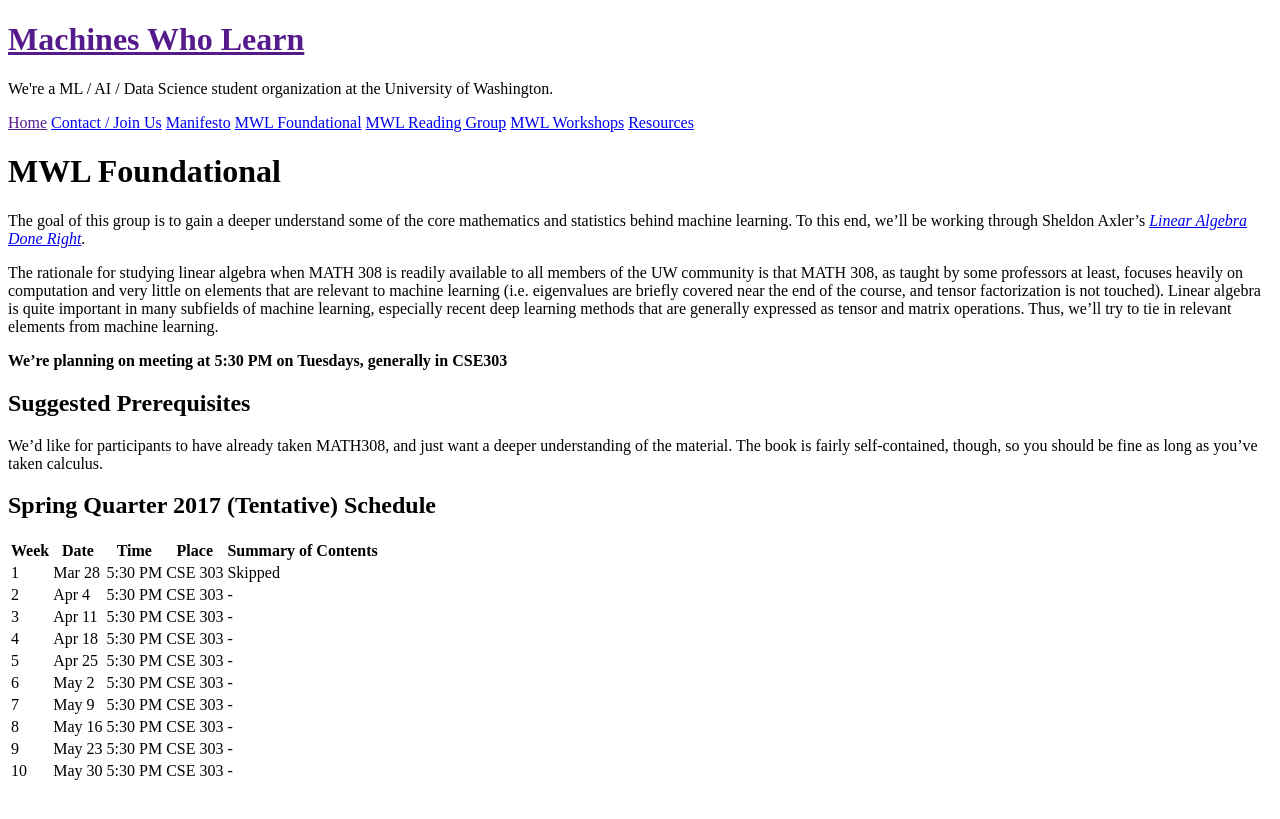
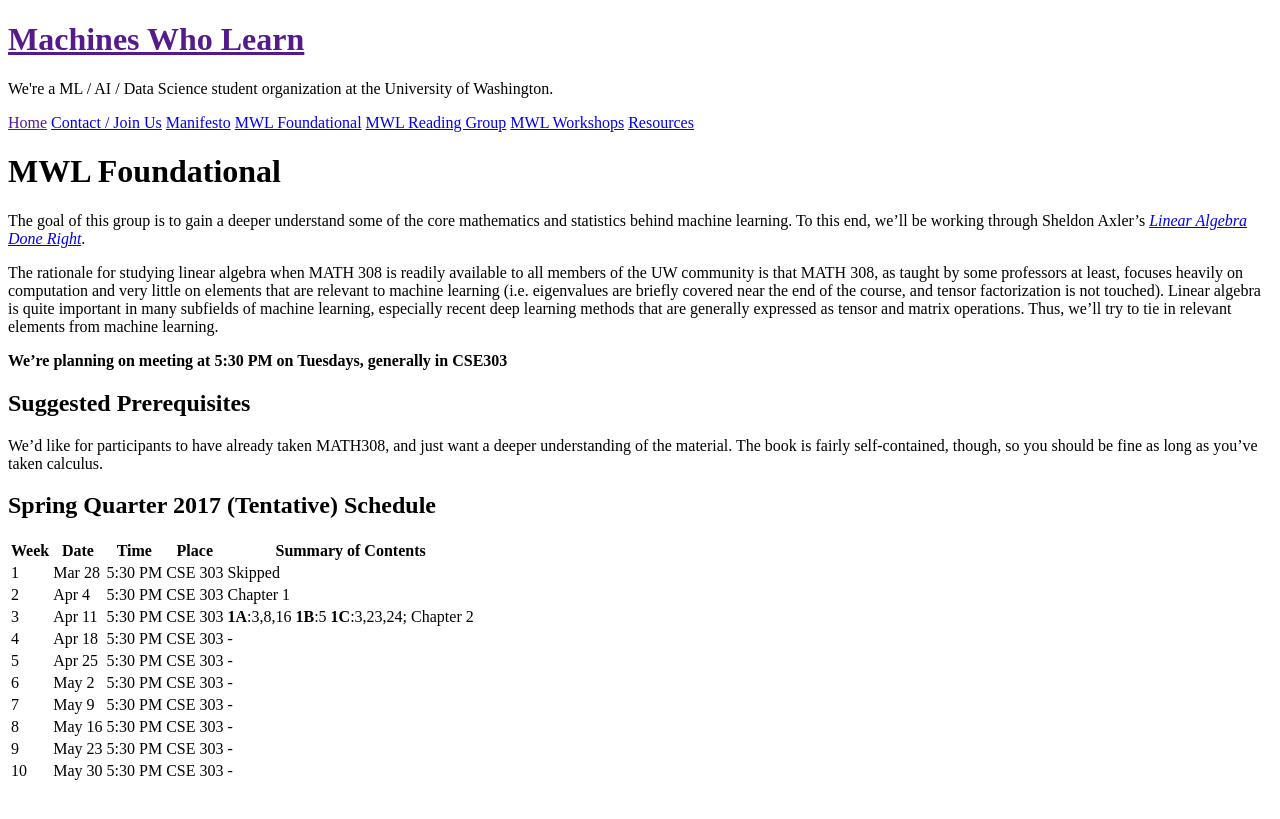
Before and after one commit to MachinesWhoLearn/machineswholearn.github.io, a Jekyll site: the page built from mwl_foundational.md, in a window 1280 px wide. Shown: the top 819 px of the page. Built offline with Jekyll 4.4.1, drawn with Linux system fonts in a browser that asks for light colours.

Commit message:
Added exercises

```diff
--- a/mwl_foundational.md
+++ b/mwl_foundational.md
@@ -30,8 +30,8 @@ you should be fine as long as you've taken calculus.
 | Week | Date | Time | Place | Summary of Contents |
 |------|------|------|-------|---------------------|
 | 1 | Mar 28 | 5:30 PM | CSE 303 | Skipped |
-| 2 | Apr 4 | 5:30 PM | CSE 303 | - |
-| 3 | Apr 11 | 5:30 PM | CSE 303 | - |
+| 2 | Apr 4 | 5:30 PM | CSE 303 | Chapter 1 |
+| 3 | Apr 11 | 5:30 PM | CSE 303 |**1A**:3,8,16 **1B**:5 **1C**:3,23,24; Chapter 2|
 | 4 | Apr 18 | 5:30 PM | CSE 303 | - |
 | 5 | Apr 25 | 5:30 PM | CSE 303 | - |
 | 6 | May 2 | 5:30 PM | CSE 303 | - |
```
